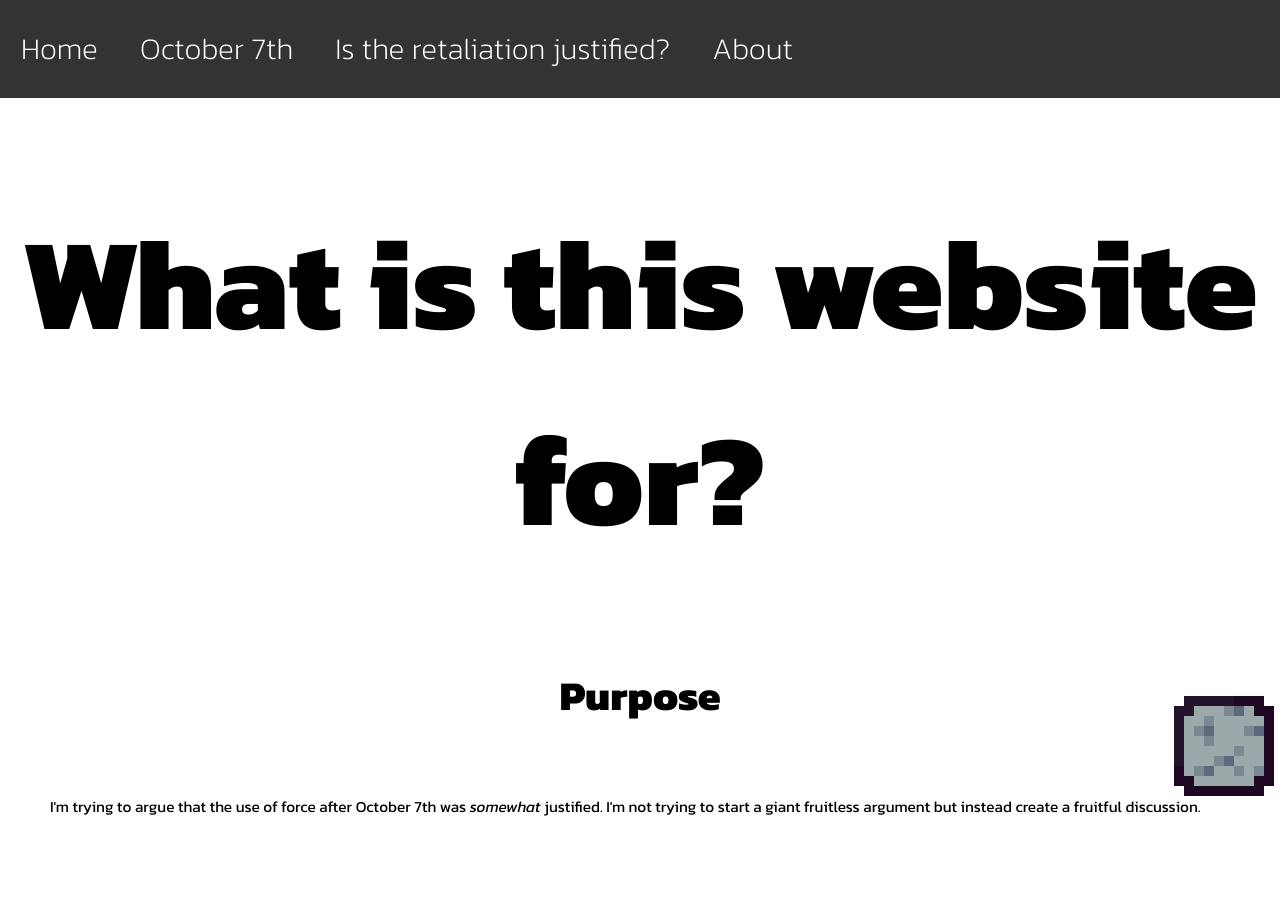
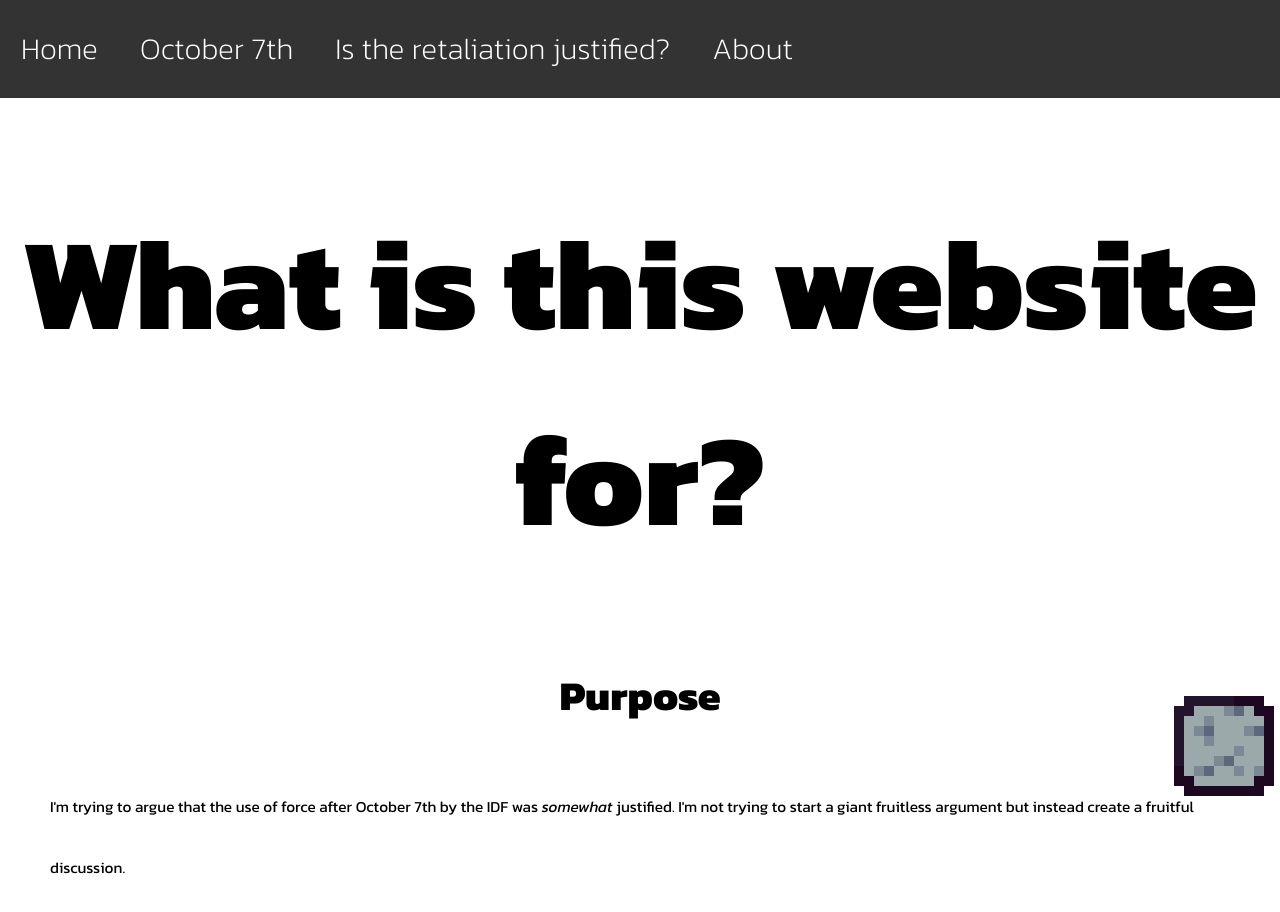
Before and after one commit to Blue-Robin-Taken/EnglishIIEssay, a plain HTML site: page about.html in a window 1280 px wide. Before the commit the page ends 887 px from the top, so only its background shows below. Drawn offline with Linux system fonts and the light colour scheme; a web font is replaced by a local one.

Commit message:
Added small change

```diff
--- a/about.html
+++ b/about.html
@@ -26,7 +26,7 @@
 	  </ul>
 	  <h1>What is this website for?</h1>
 	  <h2>Purpose</h2>
-	  <p>I'm trying to argue that the use of force after October 7th was <i>somewhat</i> justified.
+	  <p>I'm trying to argue that the use of force after October 7th by the IDF was <i>somewhat</i> justified.
 	  I'm not trying to start a giant fruitless argument but instead create a fruitful discussion.</p>
 	</div>
   </body>
```
